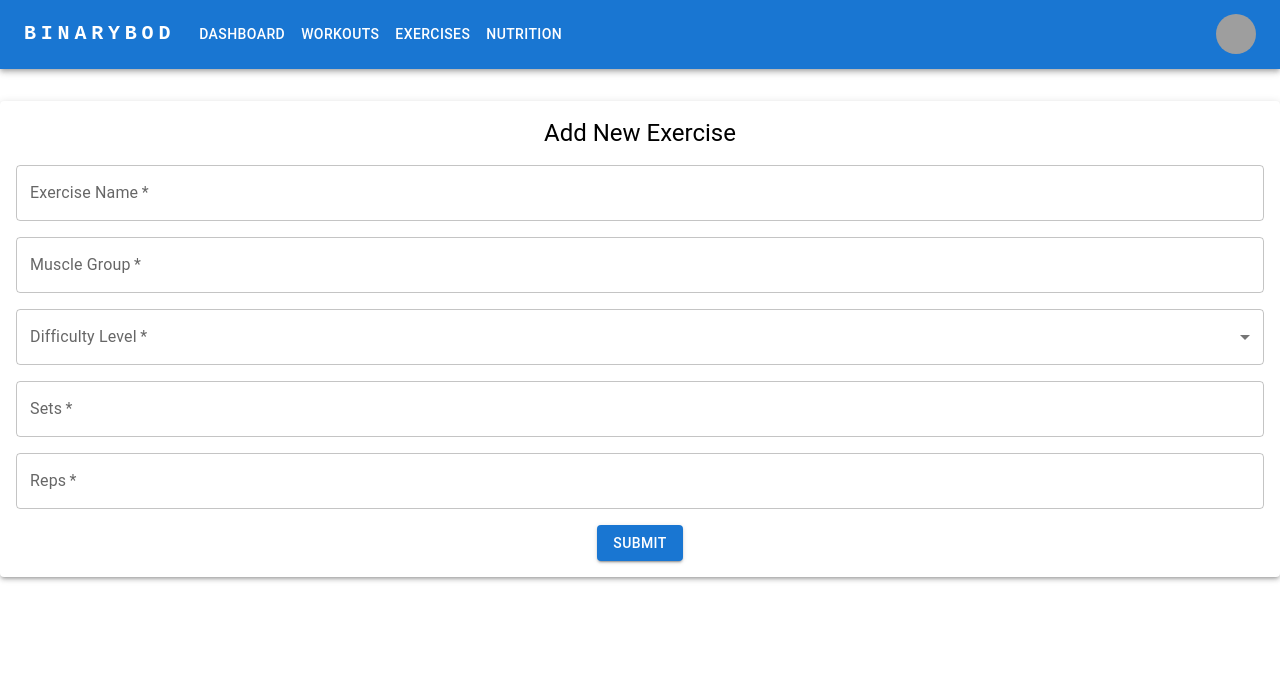
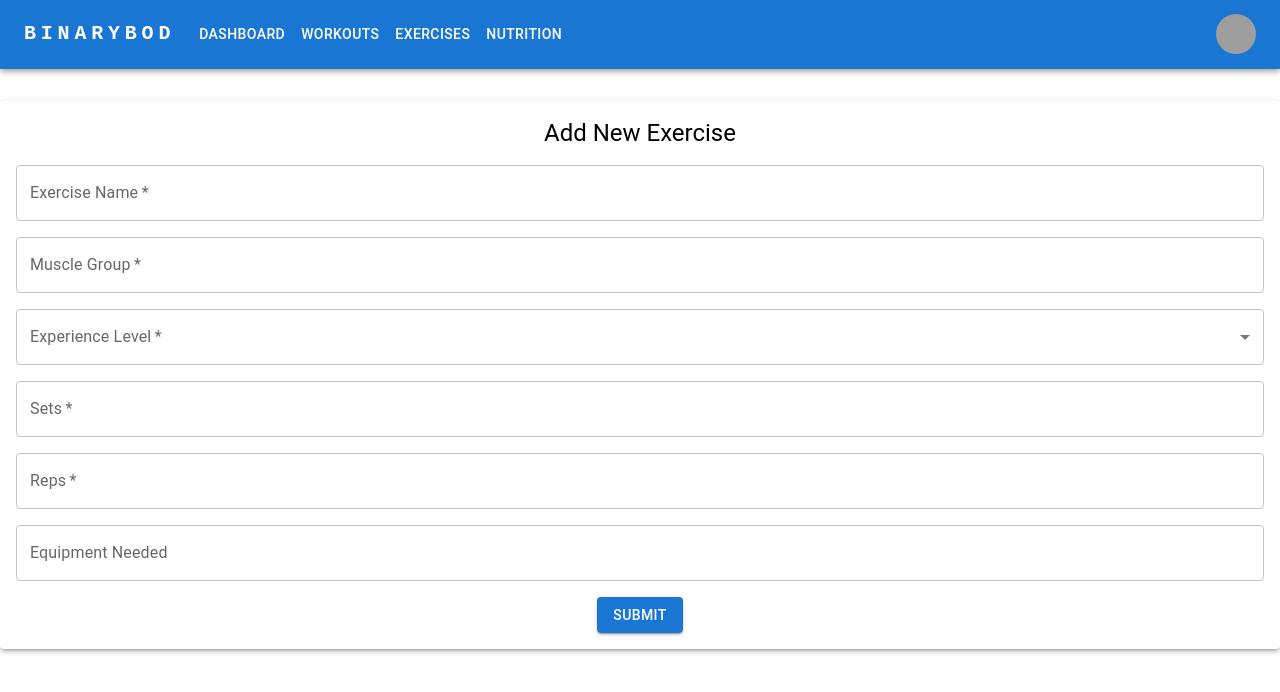
Before and after one commit to calvinpalvin/BinaryBod, a React (Create React App) app in the folder frontend/frontend/: page /exercises/add in a window 1280 px wide. Shown: the top 692 px of the page. Built offline with nearby package versions, Linux system fonts and the light colour scheme; grey boxes are pictures that could not be loaded.

Commit message:
fully working add exercises in front end

```diff
--- a/frontend/frontend/src/components/AddExercises.tsx
+++ b/frontend/frontend/src/components/AddExercises.tsx
@@ -10,13 +10,14 @@ import { useNavigate } from 'react-router-dom';
 const AddExercises: React.FC = () => {
   const navigate = useNavigate();
   const [exerciseData, setExerciseData] = useState({
-    // exerciseID: '', // Add exerciseID to the initial state
-    workoutID: '', // Add workoutID to the initial state
+    // exerciseID: '',
+    workoutID: '',
     exerciseName: '',
     muscleGroup: '',
-    difficultyLevel: '',
+    experienceLevel: '',
     sets: '',
     reps: '',
+    equipmentNeeded: ''
   });
 
   const handleChange = (e: React.ChangeEvent<HTMLInputElement>) => {
@@ -29,34 +30,37 @@ const AddExercises: React.FC = () => {
 
   const handleSubmit = (e: React.FormEvent) => {
     e.preventDefault();
-    // Set the exerciseID and userID before sending the request
+    // Set the exerciseID and workoutID before sending the request
     const exerciseDataWithIDs = {
       ...exerciseData,
-    //   exerciseID: 26, // Set the exercise ID
+      // exerciseID: 26, // Set the exercise ID
       workoutID: 11, // Set the workoutID
+      recommendedSetsReps: `${exerciseData.sets} sets of ${exerciseData.reps} reps`
     };
     axios.post('http://localhost:3000/exercises/add', exerciseDataWithIDs)
       .then(response => {
         console.log('Exercise added successfully', response);
         // Clear the form or show a success message
         setExerciseData({
-        //   exerciseID: '',
+          // exerciseID: '',
           workoutID: '',
           exerciseName: '',
           muscleGroup: '',
-          difficultyLevel: '',
+          experienceLevel: '',
           sets: '',
           reps: '',
+          equipmentNeeded: ''
         });
         // Navigate back to /exercises
         navigate('/exercises');
       })
       .catch(error => {
         console.error('There was an error adding the exercise!', error);
+        console.log('Error details:', error.response ? error.response.data : error.message);
       });
   };
 
-  const difficultyLevels = [
+  const experienceLevels = [
     {
       value: 'Beginner',
       label: 'Beginner',
@@ -106,14 +110,14 @@ const AddExercises: React.FC = () => {
       />
       <TextField
         select
-        label="Difficulty Level"
-        name="difficultyLevel"
-        value={exerciseData.difficultyLevel}
+        label="Experience Level"
+        name="experienceLevel"
+        value={exerciseData.experienceLevel}
         onChange={handleChange}
         required
         fullWidth
       >
-        {difficultyLevels.map((option) => (
+        {experienceLevels.map((option) => (
           <MenuItem key={option.value} value={option.value}>
             {option.label}
           </MenuItem>
@@ -137,6 +141,13 @@ const AddExercises: React.FC = () => {
         required
         fullWidth
       />
+      <TextField
+        label="Equipment Needed"
+        name="equipmentNeeded"
+        value={exerciseData.equipmentNeeded}
+        onChange={handleChange}
+        fullWidth
+      />
       <Button variant="contained" color="primary" type="submit">
         Submit
       </Button>
```
